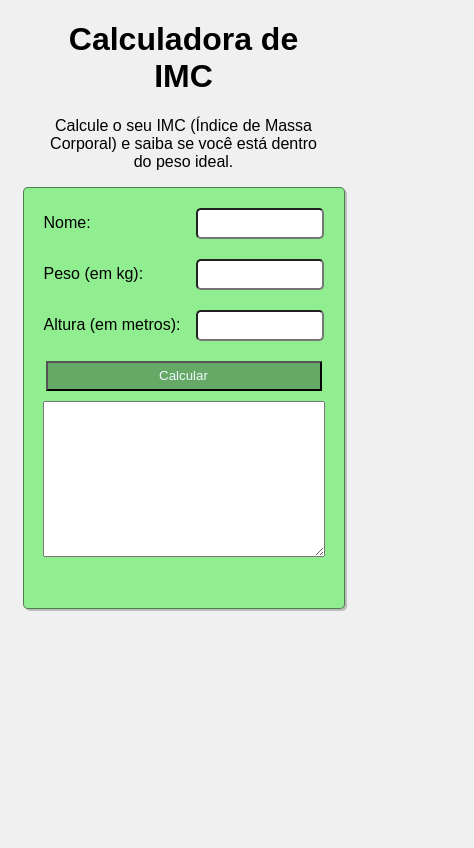
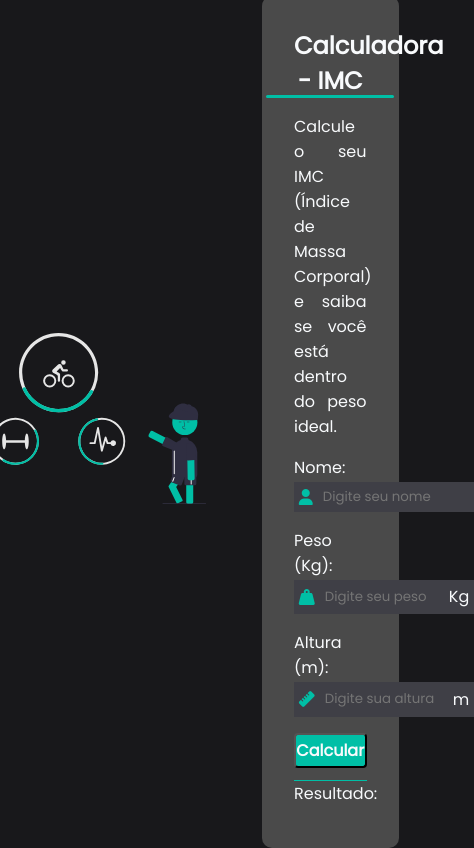
Before and after one commit to Mixas75/Projetos_JS, a plain HTML site: page Projeto_Calculadora_IMC/index.html in a window 390 px wide. Shown: the whole page, 474 px wide, since content can reach past the window. Drawn offline with Linux system fonts and the light colour scheme.

Commit message:
Finalizado
Precisa refatorar e deixar responsivo

```diff
--- a/Projeto_Calculadora_IMC/index.html
+++ b/Projeto_Calculadora_IMC/index.html
@@ -5,38 +5,55 @@
     <meta name="viewport" content="width=device-width, initial-scale=1.0" />
     <title>Calculadora IMC</title>
     <link rel="stylesheet" href="style.css">
+    <link rel="stylesheet" href="https://cdnjs.cloudflare.com/ajax/libs/font-awesome/6.6.0/css/all.min.css" integrity="sha512-Kc323vGBEqzTmouAECnVceyQqyqdsSiqLQISBL29aUW4U/M7pSPA/gEUZQqv1cwx4OnYxTxve5UMg5GT6L4JJg==" crossorigin="anonymous" referrerpolicy="no-referrer" />
+    <script src="script.js"></script>
   </head>
   <body>
-    <header>
-      <h1>Calculadora de IMC</h1>
-      <p>
-        Calcule o seu IMC (Índice de Massa Corporal) e saiba se você está dentro
-        do peso ideal.
-      </p>
-    </header>
-    <main>
-        <div id="questions">
-            <div>
-                <label for="nome">Nome:</label>
-                <input type="text" id="nome" name="nome" required />
+
+    <main id="container">
+      <section id="img">
+        <img src="imagens/undraw_activity_tracker_re_2lvv (1).svg" alt="IMC">
+      </section>
+      <section id="calculator" >
+        <form id="form">
+          <h1 id="title">
+            Calculadora - IMC
+          </h1>
+            <p>Calcule o seu IMC (Índice de Massa Corporal) e saiba se você está dentro
+              do peso ideal.</p>
+            <div class="input-name">
+              <label for="name">Nome:</label>
+              <div class="input-field">
+                <i class="fa-solid fa-user" style="color: #00bfa6;"></i>
+                <input type="text" id="name" name="name" placeholder="Digite seu nome" required pattern="[a-zA-Z]+" title="Somente letras são permitidas">
+              </div>
             </div>
-            <div>
-                <label for="peso">Peso (em kg):</label>
-                <input type="number" id="peso" name="peso" required />
-            </div>
-            <div>
-                <label for="altura">Altura (em metros):</label>
-                <input type="number" id="altura" name="altura" required />
-            </div>
+              <div class="input-box">
+                <label for="weight">Peso (Kg):</label>
+                <div class="input-field">
+                  <i class="fa-solid fa-weight-hanging" style="color: #00bfa6;"></i>
+                  <input type="number" name="weight" id="weight" placeholder="Digite seu peso" required>
+                  <span>Kg</span>
+                </div>
+              </div>
+              <div class="input-box">
+                <label for="height">Altura (m):</label>
+                <div class="input-field">
+                  <i class="fa-solid fa-ruler" style="color: #00bfa6;"></i>
+                  <input type="number" name="height" id="height" placeholder="Digite sua altura" required >
+                  <span>m</span>
+                </div>
+              </div>
+              <button type="button" id="calculate" onclick="calcular()">Calcular</button>
+        </form>
+        <div id="infos">
+          <div id="result">
+            <p>Resultado:</p>
+            <p id="resultado"></p>
+            <p id="sugestao"></p>
+          </div>
         </div>
-        <div>
-          <button type="button">Calcular</button>
-        </div>
-        <div id="result">
-            <output>
-                <textarea name="resposta" id="resposta" readonly></textarea>
-            </output>
-        </div>
+      </section>
     </main>
   </body>
 </html>
--- /dev/null
+++ b/Projeto_Calculadora_IMC/script.js
@@ -0,0 +1,55 @@
+//? imc < 16 = magreza grave (Grau III)
+//? 16 <= imc < 17 = magreza moderada (Grau II)
+//? 17 <= imc < 18.5 = magreza leve (Grau I)
+//? 18,5 <= IMC < 25 = peso normal
+//? 25 <= IMC < 30 = sobrepeso
+//? 30 <= IMC < 35 = obesidade (Grau I)
+//? 35 <= IMC < 40 = obesidade severa (Grau II)
+//? IMC >= 40 = obesidade mórbida (Grau III)
+
+function calcular() {
+  const nome = document.getElementById("name").value;
+  const peso = parseFloat(document.getElementById("weight").value).toFixed(2);
+  const altura = parseFloat(document.getElementById("height").value).toFixed(2);
+  const imc = (peso / (altura * altura)).toFixed(2);
+  const pesoMin = Math.ceil(altura * altura * 18.5 * 10) / 10;
+  const pesoMax = Math.ceil(altura * altura * 24.9 * 10) / 10;
+  const pesoMinFormatado = pesoMin.toLocaleString('pt-BR');
+const pesoMaxFormatado = pesoMax.toLocaleString('pt-BR');
+  let resultado = "";
+
+  if (imc < 16) {
+    resultado = `Cuidado ${nome}! Seu IMC é <span style="color: #FF0000">${imc}</span>, você está com magreza grave (grau III).`;
+  } else if (imc >= 16 && imc < 17) {
+    resultado = `Atenção ${nome}! Seu IMC é <span style="color: #FF0000">${imc}</span>, você está com magreza moderada (grau II).`;
+  } else if (imc >= 17 && imc < 18.5) {
+    resultado = `Atenção ${nome}! Seu IMC é <span style="color: #FFFF00">${imc}</span>, você está com magreza leve (grau I).`;
+  } else if (imc >= 18.5 && imc < 25) {
+    resultado = `Parabéns ${nome}! Seu IMC é <span style="color: #00bfa6">${imc}</span>, você está com peso normal.`;
+  } else if (imc >= 25 && imc < 30) {
+    resultado = `Atenção ${nome}! Seu IMC é <span style="color: #FFFF00">${imc}</span>, você está com sobrepeso.`;
+    const faltaParaPesoIdeal = peso - pesoMax;
+    resultado += ` Você precisa perder ${faltaParaPesoIdeal.toFixed(2)}kg para alcançar o peso ideal.`;
+  } else if (imc >= 30 && imc < 35) {
+    resultado = `Atenção ${nome}! Seu IMC é <span style="color: #FF0000">${imc}</span>, você está com obesidade (grau I).`;
+    const faltaParaPesoIdeal = peso - pesoMax;
+    resultado += ` Você precisa perder ${faltaParaPesoIdeal.toFixed(2)}kg para alcançar o peso ideal.`;
+  } else if (imc >= 35 && imc < 40) {
+    resultado = `Atenção ${nome}! Seu IMC é <span style="color: #FF0000">${imc}</span>, você está com obesidade severa (grau II).`;
+    const faltaParaPesoIdeal = peso - pesoMax;
+    resultado += ` Você precisa perder ${faltaParaPesoIdeal.toFixed(2)}kg para alcançar o peso ideal.`;
+  } else {
+    resultado = `Atenção ${nome}! Seu IMC é <span style="color: #FF0000">${imc}</span>, você está com obesidade mórbida (grau III).`;
+    const faltaParaPesoIdeal = peso - pesoMax;
+    resultado += ` Você precisa perder ${faltaParaPesoIdeal.toFixed(2)}kg para alcançar o peso ideal.`;
+  }
+
+  if (imc < 18.5) {
+    const faltaParaPesoIdeal = pesoMin - peso;
+    resultado += ` Você precisa ganhar ${faltaParaPesoIdeal.toFixed(2)}kg para alcançar o peso ideal.`;
+  }
+  document.getElementById("resultado").innerHTML = resultado;
+  document.getElementById(
+    "sugestao"
+  ).innerHTML = `Para a sua altura, o peso ideal é entre ${pesoMinFormatado}kg e ${pesoMaxFormatado}kg.`;
+}
--- a/Projeto_Calculadora_IMC/style.css
+++ b/Projeto_Calculadora_IMC/style.css
@@ -1,55 +1,111 @@
 @charset "utf-8";
 
+@import url("https://fonts.googleapis.com/css2?family=Poppins:wght@100;200;300;400&display=swap");
+
+* {
+  font-family: "Poppins", sans-serif;
+  margin: 0;
+  padding: 0;
+  box-sizing: border-box;
+}
+
 body {
-  font-family: Arial, sans-serif;
-  width: 90svw;
-  background-color: #f0f0f0;
+  display: flex;
+  align-items: center;
+  justify-content: center;
+  width: 100dvw;
+  height: 100dvh;
+  background-color: #18181b;
 }
-header {
+
+#container {
+  display: flex;
+  align-items: center;
+  gap: 3.5rem;
+}
+
+#img img {
+  width: 55dvw;
+  margin-left: 2rem;
+}
+
+#calculator {
+  display: flex;
+  flex-direction: column;
+  background-color: #4a4a4a;
+  color: #f8fafc;
+  gap: 2rem;
+  padding: 2rem;
+  margin-right: 2rem;
+  width: 35dvw;
+  border-radius: 10px;
+}
+form{
+  display: flex;
+  flex-direction: column;
+  gap: 1rem;
+  margin-bottom: -20px;
+}
+
+#title {
   text-align: center;
-  width: 70svw;
-  margin: 0 auto;
+  position: relative;
+}
+p {
+  text-align: justify;
+}
+#title::after{
+  position: absolute;
+  content: "";
+  background-color: #00bfa6;
+  width: 8rem;
+  height: 3px;
+  bottom: 0;
+  left: 50%;
+  transform: translateX(-50%);
+  border-radius: 3px;
+}
+.input-name{
+  display: flex;
+  flex-direction: column;
+  align-items: flex-start;
 
 }
-main > div > div {
+.input-field i{
+  margin-right: 10px;
+}
+.input-field{
   display: flex;
-  padding: 10px;
   align-items: center;
-  justify-content: center;
+  justify-content: space-between;
+  background-color: #3f3f46;
+  padding: 0.3rem;
+  margin-top: 2px;
+  width: 180px;
 }
-main {
-  background-color: lightgreen;
-  width: 300px;
-  height: 400px;
-  padding: 10px;
-  border: 1px solid rgba(0, 0, 0, 0.473);
-  border-radius: 5px;
-  box-shadow: 2px 2px rgba(0, 0, 0, 0.221);
-  display: block;
-  margin: 0 auto;
+.input-field input{
+  background-color: transparent;
+  border: none;
+  color: #f8fafc;
+  width: 100%;
 }
-input {
-  width: 120px;
-  margin-left: auto;
-  border-radius: 5px;
-  height: 25px;
+
+.input-field input::-webkit-inner-spin-button,
+.input-field input::-webkit-outer-spin-button{
+  -webkit-appearance: none;
 }
-input#nome{
-    font-weight: bold;
-    text-align: center;
+#calculate{
+  background-color: #00bfa6;
+  cursor: pointer;
+  color: #f8fafc;
+  font-weight: bold;
+  font-size: 1rem;
+  padding: 0.2rem 0;
+  border-radius: 4px;
 }
-button{
-    background-color: rgba(77, 128, 77, 0.623);
-    color: aliceblue;
-    margin: 10px auto;
-    width: 92%;
-    display: block;
-    height: 30px;
+#result{
+  border-top: 1px solid #00bfa6;
 }
-textarea{
-    display: block;
-    margin: 0 auto;
-    width: 92%;
-    height: 150px;
-
+p#sugestao{
+  margin-top: 10px;
 }
```
Also changed, not shown: Projeto_Calculadora_IMC/imagens/undraw_activity_tracker_re_2lvv (1).svg (added), 1 other file.
